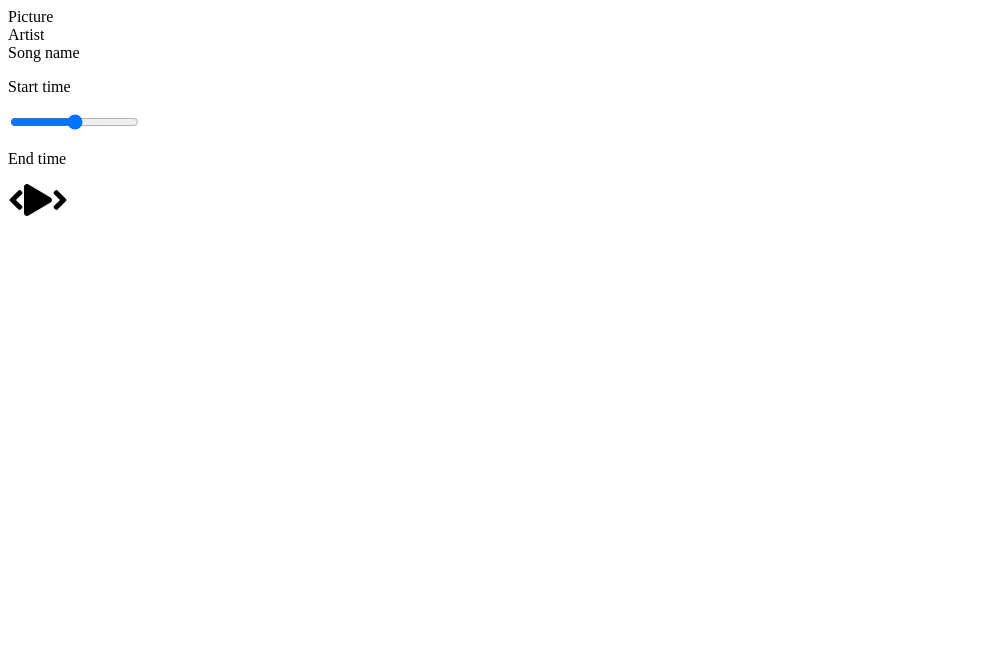
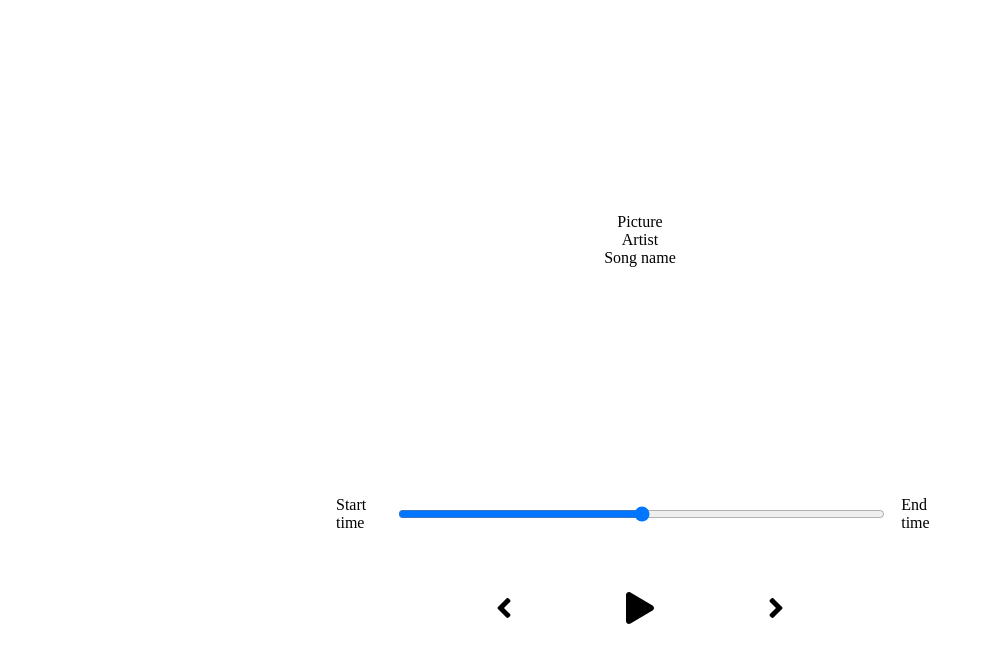
Before and after one commit to alexSmkh/music-player, a React (Create React App) app: page / in a window 1280 px wide. Shown: the top 662 px of the page, without its empty margins (0-984 px from the left). Built offline with nearby package versions, Linux system fonts and the light colour scheme.

Commit message:
Added the styles for the song/player components

```diff
--- a/src/App.js
+++ b/src/App.js
@@ -1,5 +1,6 @@
 import Song from './components/Song';
 import Player from './components/Player';
+import './styles/app.scss';
 
 function App() {
   return (
--- /dev/null
+++ b/src/styles/_player.scss
@@ -0,0 +1,33 @@
+.player {
+  min-height: 20vh;
+  display: flex;
+  flex-direction: column;
+  align-items: center;
+  justify-content: space-between;
+}
+
+.time-control {
+  display: flex;
+  width: 50%;
+
+  input {
+    width: 100%;
+    padding: 1rem 2rem;
+  }
+
+  p {
+    padding: 1rem;
+  }
+}
+
+.play-control {
+  width: 25%;
+  display: flex;
+  justify-content: space-between;
+  align-items: center;
+  padding: 1rem;
+
+  svg {
+    cursor: pointer;
+  }
+}
--- /dev/null
+++ b/src/styles/_song.scss
@@ -0,0 +1,7 @@
+.song-container {
+  min-height: 60vh;
+  display: flex;
+  flex-direction: column;
+  justify-content: center;
+  align-items: center;
+}
--- a/src/styles/app.scss
+++ b/src/styles/app.scss
@@ -3,3 +3,6 @@
   padding: 0;
   box-sizing: border-box;
 }
+
+@import './song';
+@import './player';
```
